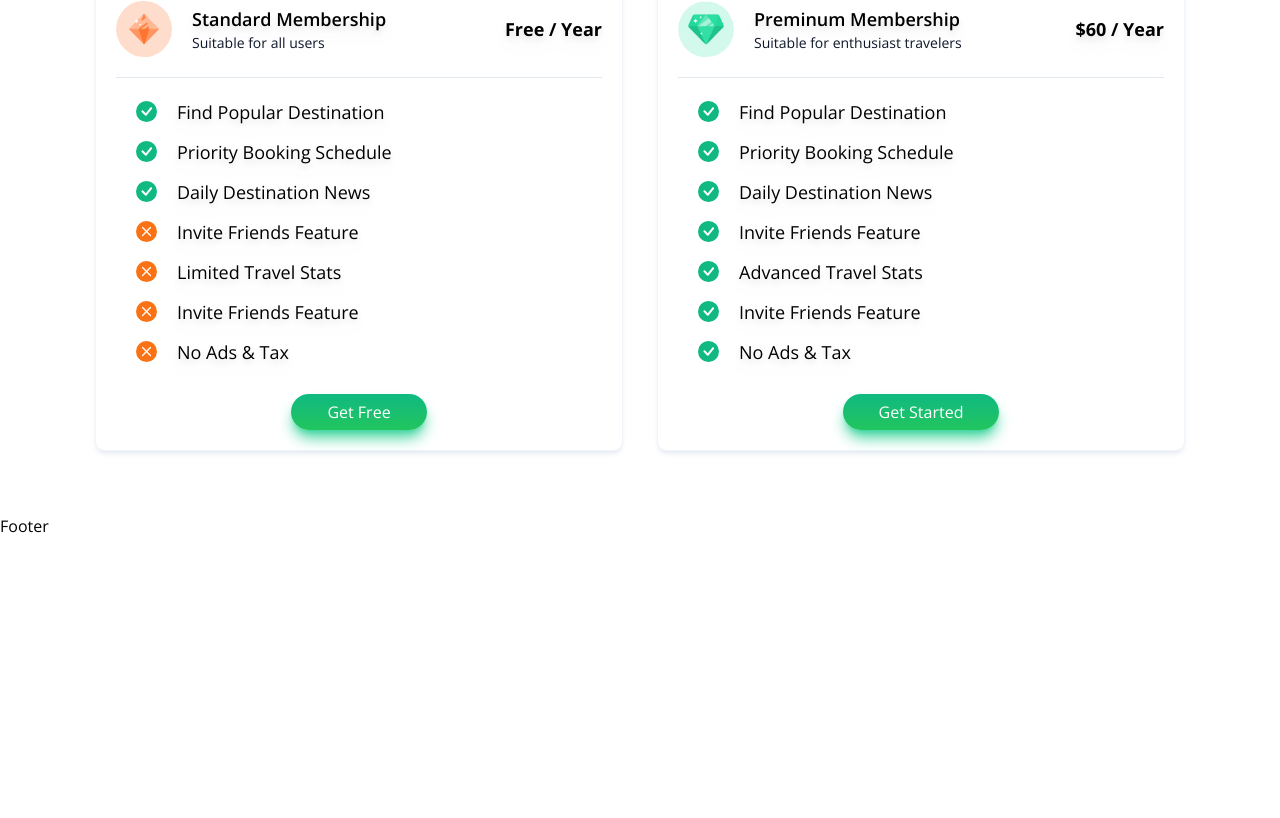
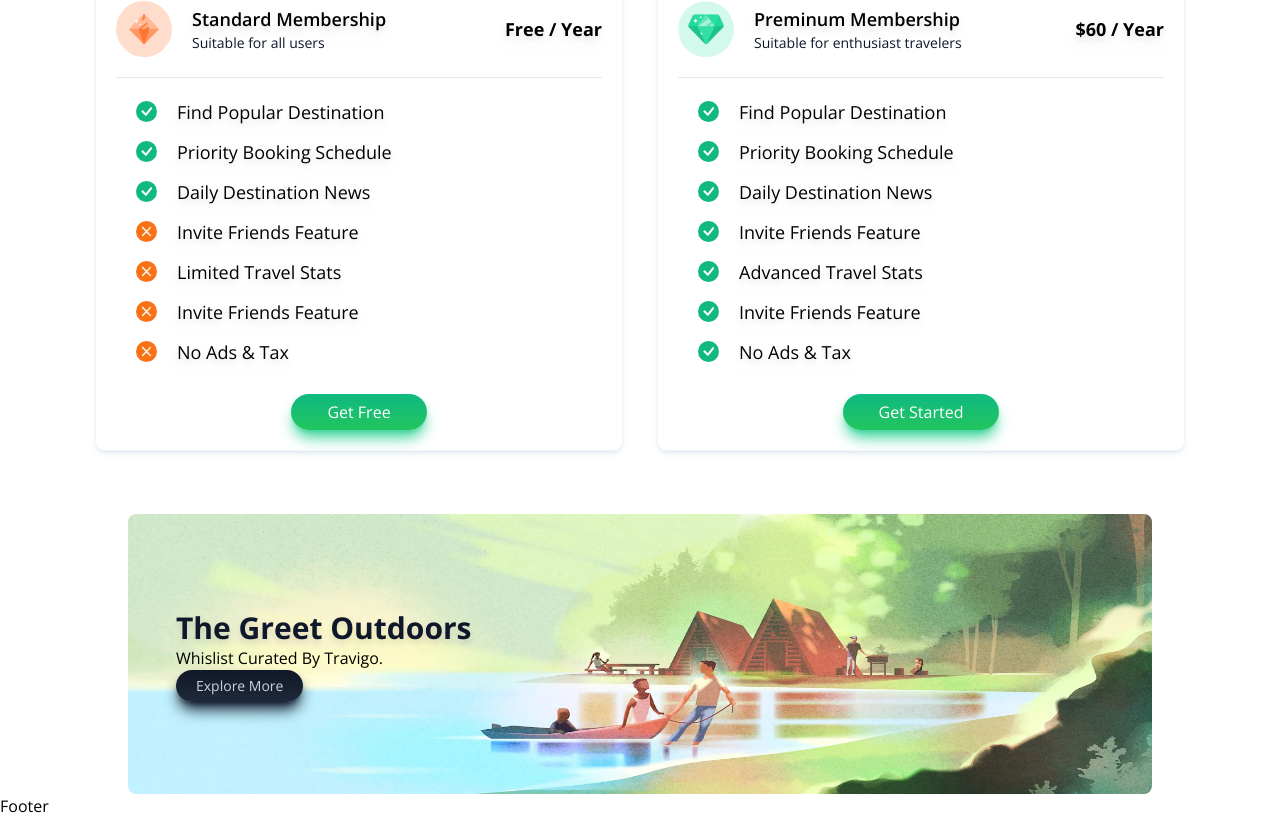
Before and after one commit to sijincodes/Traveler-TS, a React (Vite) app: page / in a window 1280 px wide. Shown: the part 2675-3493 px from the top of the page. Before the commit the page ends 3213 px from the top, so only its background shows below. Built offline with nearby package versions, Linux system fonts and the light colour scheme.

Commit message:
banner done

```diff
--- a/src/App.jsx
+++ b/src/App.jsx
@@ -1,5 +1,5 @@
 import React from 'react'
-import {Navbar,Hero,Footer, Memory, Explore,Advertisement, Pricing} from './components'
+import {Navbar,Hero,Footer, Memory, Explore,Advertisement, Pricing, Banner} from './components'
 import { hero, navlinks, memory, placesAPI, brands, pricingapi, bannerAPI, footerAPI } from './data/travelerData';
 
 
@@ -12,6 +12,7 @@ function App() {
       <Explore title={'Explore the beautiful places of the World'}placesAPI={placesAPI}/>
       <Advertisement brands={brands} />
       <Pricing pricingapi={pricingapi} />
+      <Banner bannerAPI={bannerAPI}/>
       <Footer />
     </>
   )
--- /dev/null
+++ b/src/components/Banner.jsx
@@ -0,0 +1,21 @@
+import React from 'react'
+
+function Banner({bannerAPI}) {
+  return (
+    <>
+    <div className='relative w-full max-w-5xl mx-auto my-0 xl:w-[95vw] rounded-lg'>
+        <div className='relative flex items-center'>
+            <img src={bannerAPI.imgSrc} alt="banner-img" className='h-[35vh] w-full rounded-lg' />
+        </div>
+        <div className='absolute top-24 left-12 w-full flex flex-col items-start md:items-center md:justify-center md:left-0 md:top-14'>
+            <h1 className='text-3xl font-bold text-slate-900 drop-shadow-lg filter'>{bannerAPI.title}</h1>
+            <p className='text-base sm:text-sm'>{bannerAPI.text}</p>
+            <button type='button' className='py-1.5 px-5 bg-gradient-to-b from-gray-900 to-slate-800 text-slate-300 text-sm rounded-full shadow-lg shadow-slate-900
+            transition-all duration-300 active:scale-110'>{bannerAPI.btnText}</button>
+        </div>
+    </div>
+    </>
+  )
+}
+
+export default Banner
--- a/src/components/index.js
+++ b/src/components/index.js
@@ -4,4 +4,5 @@ export{default as Memory} from "./Memory"
 export{default as Explore} from "./Explore"
 export{default as Advertisement} from "./Advertisement"
 export{default as Pricing} from "./Pricing"
+export{default as Banner} from "./Banner"
 export{default as Footer} from "./Footer"
```
